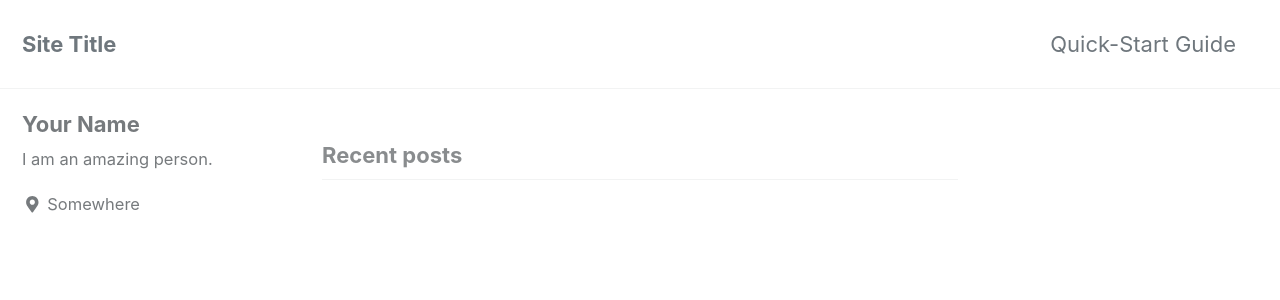
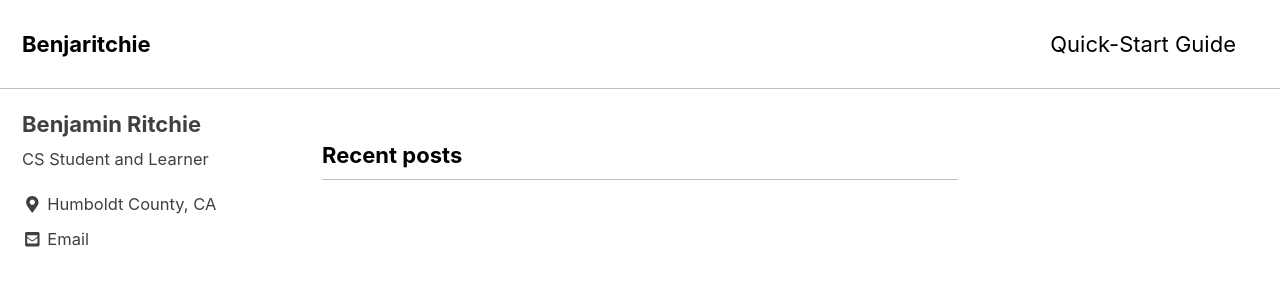
Before and after one commit to baritchie/resume, a Jekyll site: the page built from index.html, in a window 1280 px wide and 900 px high. Shown: the top 300 px of the window. Built offline with Jekyll 4.4.1, drawn with Linux system fonts in a browser that asks for light colours; cached includes are drawn as plain includes; nearby versions of some CDN libraries; the list of posts is cut into pages by our own code; some of the changed text lies outside the part shown.

Commit message:
Config Changes

```diff
--- a/_config.yml
+++ b/_config.yml
@@ -10,19 +10,19 @@
 # Review documentation to determine if you should use `theme` or `remote_theme`
 # https://mmistakes.github.io/minimal-mistakes/docs/quick-start-guide/#installing-the-theme
 
-# theme                  : "minimal-mistakes-jekyll"
+theme                    : "minimal-mistakes-jekyll"
 # remote_theme           : "mmistakes/minimal-mistakes"
-minimal_mistakes_skin    : "default" # "air", "aqua", "contrast", "dark", "dirt", "neon", "mint", "plum", "sunrise"
+minimal_mistakes_skin    : "contrast" # "air", "aqua", "contrast", "dark", "dirt", "neon", "mint", "plum", "sunrise"
 
 # Site Settings
 locale                   : "en-US"
-title                    : "Site Title"
-title_separator          : "-"
-name                     : "Your Name"
-description              : "An amazing website."
-url                      : # the base hostname & protocol for your site e.g. "https://mmistakes.github.io"
+title                    : "Benjaritchie"
+title_separator          : "!"
+name                     : "Benjamin Ritchie"
+description              : "CS Student Explores World"
+url                      : "https://benjaritchie.com" # the base hostname & protocol for your site e.g. "https://mmistakes.github.io"
 baseurl                  : # the subpath of your site, e.g. "/blog"
-repository               : # GitHub username/repo-name e.g. "mmistakes/minimal-mistakes"
+repository               : "baritchie/resume" # GitHub username/repo-name e.g. "mmistakes/minimal-mistakes"
 teaser                   : # path of fallback teaser image, e.g. "/assets/images/500x300.png"
 logo                     : # path of logo image to display in the masthead, e.g. "/assets/images/88x88.png"
 masthead_title           : # overrides the website title displayed in the masthead, use " " for no title
@@ -106,11 +106,11 @@ analytics:
 
 # Site Author
 author:
-  name             : "Your Name"
+  name             : "Benjamin Ritchie"
   avatar           : # path of avatar image, e.g. "/assets/images/bio-photo.jpg"
-  bio              : "I am an amazing person."
-  location         : "Somewhere"
-  email            :
+  bio              : "CS Student and Learner"
+  location         : "Humboldt County, CA"
+  email            : "benaritchie@outlook.com"
   links:
     - label: "Email"
       icon: "fas fa-fw fa-envelope-square"
```
